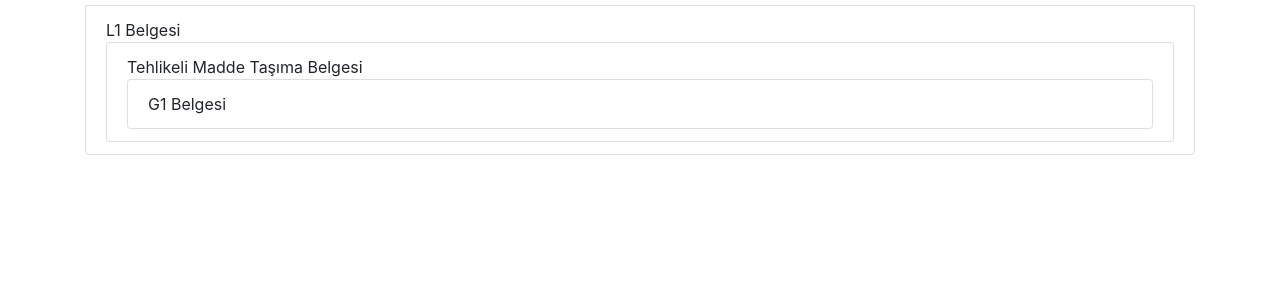
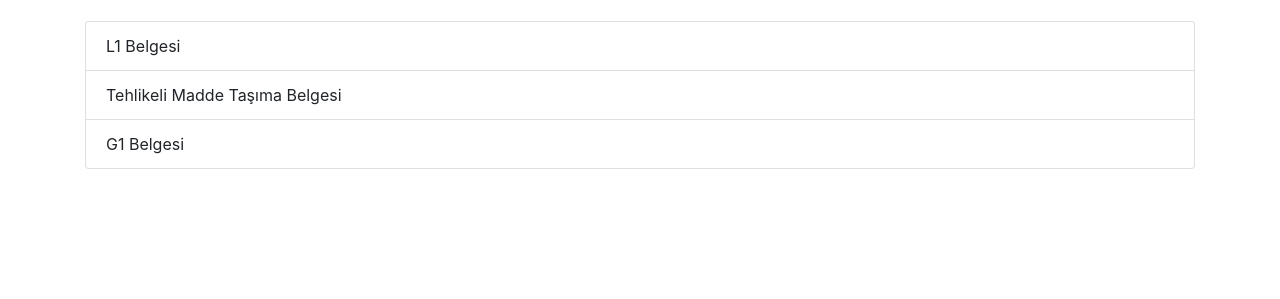
Before and after one commit to mersintas/mersintas.github.io, a website: page hakkimizda.html in a window 1280 px wide. Shown: the part 653-952 px from the top of the page. Drawn offline with Linux system fonts and the light colour scheme.

Commit message:
Update hakkimizda.html

```diff
--- a/hakkimizda.html
+++ b/hakkimizda.html
@@ -59,9 +59,10 @@
 
         </ul>
     <h2 class="mt-4">Sahip Olduğumuz Belgeler</h2>
-      <ul class="list-group-item">L1 Belgesi</li>
-      <ul class="list-group-item">Tehlikeli Madde Taşıma Belgesi</li>
-      <ul class="list-group-item">G1 Belgesi</li>
+    <ul class="list-group mt-4">
+      <li class="list-group-item">L1 Belgesi</li>
+      <li class="list-group-item">Tehlikeli Madde Taşıma Belgesi</li>
+      <li class="list-group-item">G1 Belgesi</li>
 
     </ul>
 
```
